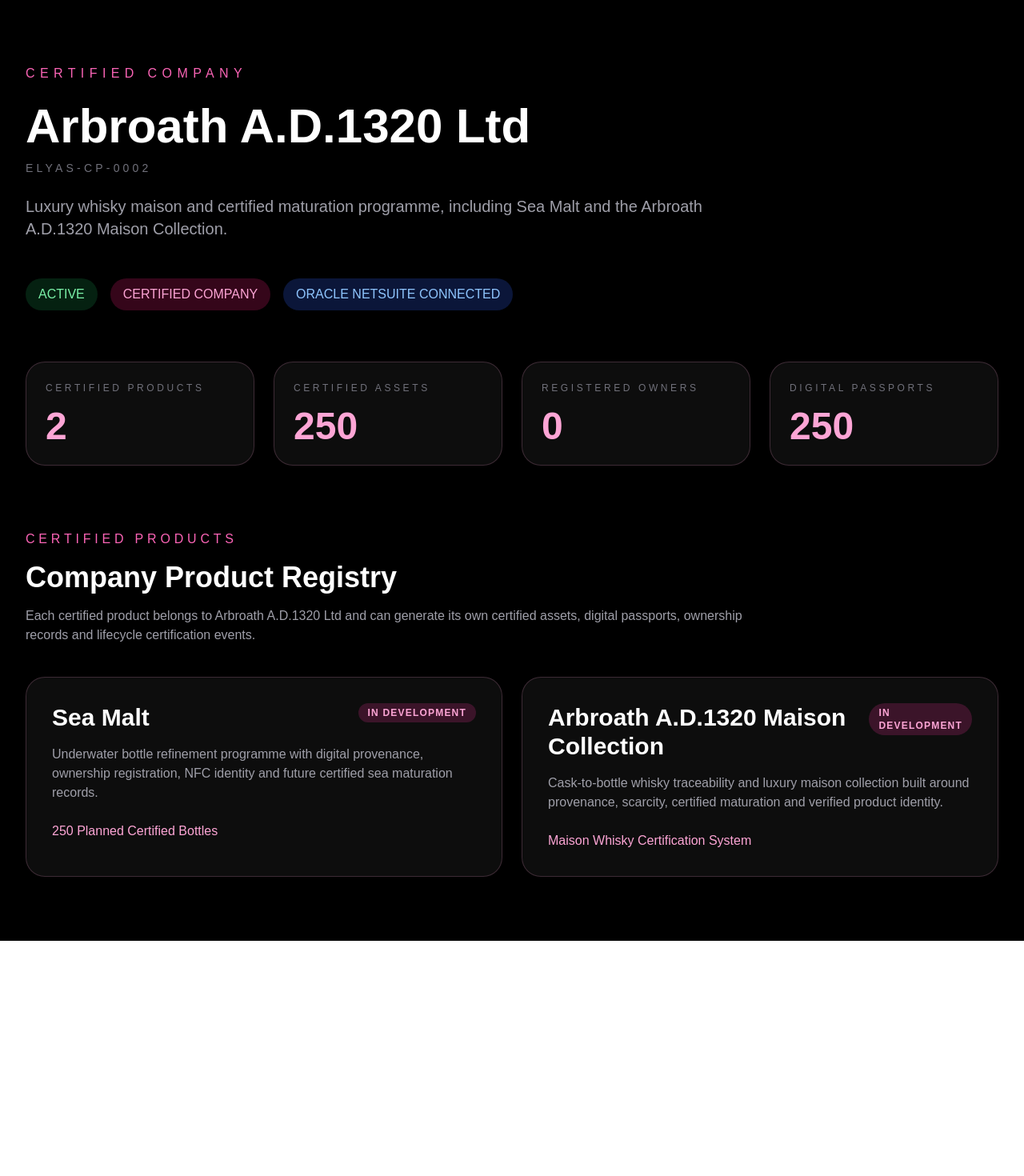
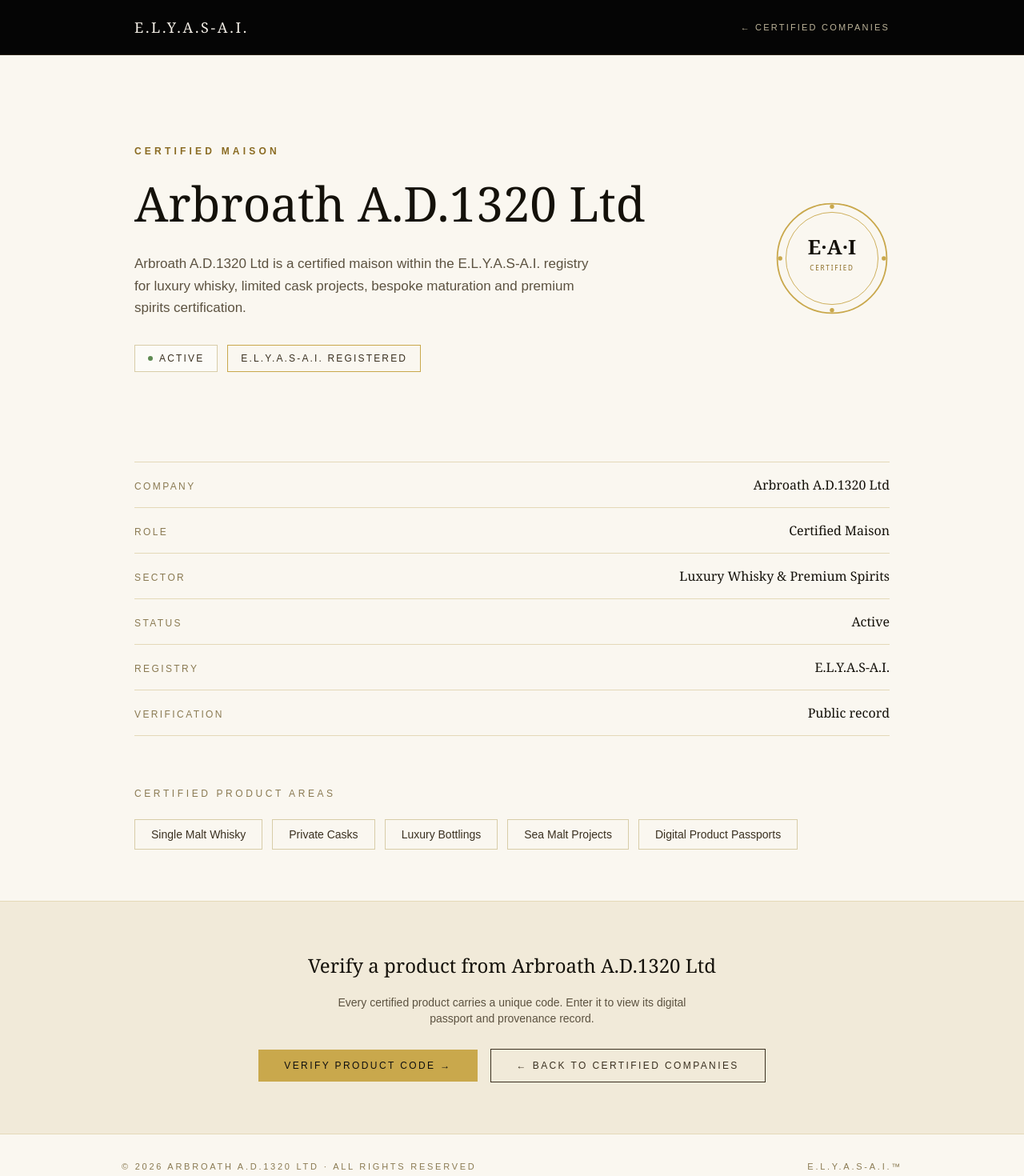
Before and after one commit to giorgiocozzolino-64/elyas-ai-platform, a Next.js app: page /companies/arbroath-ad1320 in a window 1280 px wide. Shown: the top 1470 px of the page at 80% size. Before the commit the page ends 1176 px from the top, so only its background shows below. Built offline with nearby package versions, Linux system fonts and the light colour scheme.

Commit message:
Update Arbroath certified company page

```diff
--- a/app/companies/arbroath-ad1320/page.tsx
+++ b/app/companies/arbroath-ad1320/page.tsx
@@ -1,125 +1,199 @@
-export default function ArbroathPage() {
+import Link from "next/link";
+
+export const dynamic = "force-dynamic";
+
+const certification = [
+  { label: "Company", value: "Arbroath A.D.1320 Ltd" },
+  { label: "Role", value: "Certified Maison" },
+  { label: "Sector", value: "Luxury Whisky & Premium Spirits" },
+  { label: "Status", value: "Active" },
+  { label: "Registry", value: "E.L.Y.A.S-A.I." },
+  { label: "Verification", value: "Public record" },
+];
+
+const areas = [
+  "Single Malt Whisky",
+  "Private Casks",
+  "Luxury Bottlings",
+  "Sea Malt Projects",
+  "Digital Product Passports",
+];
+
+export default function ArbroathCertifiedCompanyPage() {
   return (
-    <main className="min-h-screen bg-black text-white">
-      <div className="mx-auto max-w-7xl px-8 py-20">
-        <p className="uppercase tracking-[0.4em] text-pink-400">
-          Certified Company
+    <main className="min-h-screen bg-[#FAF7F0] text-[#14110A]">
+      <header className="border-b border-[#2A2318] bg-[#050505]">
+        <div className="mx-auto flex max-w-5xl items-center justify-between px-6 py-5 sm:px-10">
+          <Link
+            href="/"
+            className="font-serif text-lg tracking-[0.15em] text-[#F5F0E8]"
+          >
+            E.L.Y.A.S-A.I.
+          </Link>
+
+          <Link
+            href="/companies"
+            className="text-[11px] uppercase tracking-[0.2em] text-[#BDB49A] transition hover:text-[#C9A84C]"
+          >
+            ← Certified Companies
+          </Link>
+        </div>
+      </header>
+
+      <section className="mx-auto max-w-5xl px-6 py-20 sm:px-10 sm:py-28">
+        <div className="grid items-center gap-14 md:grid-cols-[1fr_auto]">
+          <div>
+            <p className="text-xs font-semibold uppercase tracking-[0.35em] text-[#8A6B22]">
+              Certified Maison
             </p>
 
-        <h1 className="mt-6 text-6xl font-bold">Arbroath A.D.1320 Ltd</h1>
+            <h1 className="mt-5 font-serif text-5xl leading-tight text-[#14110A] sm:text-6xl">
+              Arbroath A.D.1320 Ltd
+            </h1>
 
-        <p className="mt-3 text-sm uppercase tracking-[0.3em] text-zinc-500">
-          ELYAS-CP-0002
+            <p className="mt-6 max-w-xl text-[17px] leading-relaxed text-[#5C5240]">
+              Arbroath A.D.1320 Ltd is a certified maison within the
+              E.L.Y.A.S-A.I. registry for luxury whisky, limited cask projects,
+              bespoke maturation and premium spirits certification.
             </p>
 
-        <p className="mt-6 max-w-4xl text-xl text-zinc-400">
-          Luxury whisky maison and certified maturation programme, including
-          Sea Malt and the Arbroath A.D.1320 Maison Collection.
+            <div className="mt-8 flex flex-wrap items-center gap-3">
+              <span className="inline-flex items-center gap-2 border border-[#D8CDA8] bg-white/50 px-4 py-2 text-xs uppercase tracking-[0.18em] text-[#3A3020]">
+                <span className="h-1.5 w-1.5 rounded-full bg-[#5E8A52]" />
+                Active
+              </span>
+              <span className="inline-flex items-center border border-[#C9A84C] px-4 py-2 text-xs uppercase tracking-[0.18em] text-[#3A3020]">
+                E.L.Y.A.S-A.I. Registered
+              </span>
+            </div>
+          </div>
+
+          <CertificationSeal />
+        </div>
+      </section>
+
+      <section className="mx-auto max-w-5xl px-6 sm:px-10">
+        <div className="border-t border-[#E4D9B8]">
+          {certification.map((row) => (
+            <div
+              key={row.label}
+              className="flex flex-wrap items-baseline justify-between gap-2 border-b border-[#E4D9B8] py-4"
+            >
+              <span className="text-xs uppercase tracking-[0.2em] text-[#8A7A52]">
+                {row.label}
+              </span>
+              <span className="font-serif text-base text-[#14110A]">
+                {row.value}
+              </span>
+            </div>
+          ))}
+        </div>
+      </section>
+
+      <section className="mx-auto max-w-5xl px-6 py-16 sm:px-10">
+        <p className="text-xs uppercase tracking-[0.3em] text-[#8A7A52]">
+          Certified Product Areas
+        </p>
+        <div className="mt-6 flex flex-wrap gap-3">
+          {areas.map((area) => (
+            <span
+              key={area}
+              className="border border-[#D8CDA8] px-5 py-2 text-sm text-[#3A3020]"
+            >
+              {area}
+            </span>
+          ))}
+        </div>
+      </section>
+
+      <section className="border-t border-[#E4D9B8] bg-[#F1EAD9]">
+        <div className="mx-auto flex max-w-5xl flex-col items-center gap-5 px-6 py-16 text-center sm:px-10">
+          <p className="font-serif text-2xl text-[#14110A]">
+            Verify a product from Arbroath A.D.1320 Ltd
+          </p>
+          <p className="max-w-md text-sm text-[#5C5240]">
+            Every certified product carries a unique code. Enter it to view its
+            digital passport and provenance record.
           </p>
 
-        <div className="mt-12 flex flex-wrap gap-4">
-          <Badge color="green" text="ACTIVE" />
-          <Badge color="pink" text="CERTIFIED COMPANY" />
-          <Badge color="blue" text="ORACLE NETSUITE CONNECTED" />
+          <div className="mt-2 flex flex-wrap items-center justify-center gap-4">
+            <Link
+              href="/verify"
+              className="bg-[#C9A84C] px-8 py-3 text-xs uppercase tracking-[0.2em] text-[#0F0F0F] transition hover:bg-[#B8973F]"
+            >
+              Verify Product Code →
+            </Link>
+            <Link
+              href="/companies"
+              className="border border-[#3A3020] px-8 py-3 text-xs uppercase tracking-[0.2em] text-[#3A3020] transition hover:border-[#C9A84C] hover:text-[#8A6B22]"
+            >
+              ← Back to Certified Companies
+            </Link>
           </div>
-
-        <div className="mt-16 grid gap-6 md:grid-cols-4">
-          <Metric title="Certified Products" value="2" />
-          <Metric title="Certified Assets" value="250" />
-          <Metric title="Registered Owners" value="0" />
-          <Metric title="Digital Passports" value="250" />
-        </div>
-
-        <section className="mt-20">
-          <p className="uppercase tracking-[0.3em] text-pink-400">
-            Certified Products
-          </p>
-
-          <h2 className="mt-4 text-4xl font-bold">Company Product Registry</h2>
-
-          <p className="mt-4 max-w-4xl text-zinc-400">
-            Each certified product belongs to Arbroath A.D.1320 Ltd and can
-            generate its own certified assets, digital passports, ownership
-            records and lifecycle certification events.
-          </p>
-
-          <div className="mt-10 grid gap-6 md:grid-cols-2">
-            <ProductCard
-              title="Sea Malt"
-              description="Underwater bottle refinement programme with digital provenance, ownership registration, NFC identity and future certified sea maturation records."
-              status="IN DEVELOPMENT"
-              metric="250 Planned Certified Bottles"
-            />
-
-            <ProductCard
-              title="Arbroath A.D.1320 Maison Collection"
-              description="Cask-to-bottle whisky traceability and luxury maison collection built around provenance, scarcity, certified maturation and verified product identity."
-              status="IN DEVELOPMENT"
-              metric="Maison Whisky Certification System"
-            />
         </div>
       </section>
+
+      <footer className="border-t border-[#E4D9B8] bg-[#FAF7F0]">
+        <div className="mx-auto flex max-w-5xl flex-col items-center gap-2 px-6 py-8 text-center sm:flex-row sm:justify-between sm:text-left">
+          <span className="text-[11px] uppercase tracking-[0.25em] text-[#8A7A52]">
+            © 2026 Arbroath A.D.1320 Ltd · All Rights Reserved
+          </span>
+          <span className="text-[11px] uppercase tracking-[0.25em] text-[#8A7A52]">
+            E.L.Y.A.S-A.I.™
+          </span>
         </div>
+      </footer>
     </main>
   );
 }
 
-function Badge({
-  color,
-  text,
-}: {
-  color: "green" | "pink" | "blue";
-  text: string;
-}) {
-  const styles = {
-    green: "bg-green-900/40 text-green-300",
-    pink: "bg-pink-900/40 text-pink-300",
-    blue: "bg-blue-900/40 text-blue-300",
-  };
-
+function CertificationSeal() {
   return (
-    <span className={`rounded-full px-4 py-2 ${styles[color]}`}>
-      {text}
-    </span>
-  );
-}
-
-function Metric({ title, value }: { title: string; value: string }) {
-  return (
-    <div className="rounded-3xl border border-pink-300/20 bg-white/5 p-6">
-      <p className="text-xs uppercase tracking-[0.3em] text-zinc-500">
-        {title}
-      </p>
-
-      <p className="mt-4 text-5xl font-bold text-pink-300">{value}</p>
+    <div className="mx-auto h-32 w-32 sm:h-36 sm:w-36">
+      <svg viewBox="0 0 160 160" className="h-full w-full">
+        <circle
+          cx="80"
+          cy="80"
+          r="76"
+          fill="none"
+          stroke="#C9A84C"
+          strokeWidth="2"
+        />
+        <circle
+          cx="80"
+          cy="80"
+          r="64"
+          fill="none"
+          stroke="#C9A84C"
+          strokeWidth="1"
+        />
+        <text
+          x="80"
+          y="74"
+          textAnchor="middle"
+          fontFamily="Georgia, serif"
+          fontSize="28"
+          fontWeight="700"
+          fill="#14110A"
+        >
+          E·A·I
+        </text>
+        <text
+          x="80"
+          y="97"
+          textAnchor="middle"
+          fontFamily="system-ui, sans-serif"
+          fontSize="9"
+          letterSpacing="2"
+          fill="#8A6B22"
+        >
+          CERTIFIED
+        </text>
+        <circle cx="80" cy="8" r="3" fill="#C9A84C" />
+        <circle cx="80" cy="152" r="3" fill="#C9A84C" />
+        <circle cx="8" cy="80" r="3" fill="#C9A84C" />
+        <circle cx="152" cy="80" r="3" fill="#C9A84C" />
+      </svg>
     </div>
   );
 }
-
-function ProductCard({
-  title,
-  description,
-  status,
-  metric,
-}: {
-  title: string;
-  description: string;
-  status: string;
-  metric: string;
-}) {
-  return (
-    <div className="rounded-3xl border border-pink-300/20 bg-white/5 p-8 transition hover:border-pink-300/60 hover:bg-pink-500/10">
-      <div className="flex items-start justify-between gap-4">
-        <h3 className="text-3xl font-bold">{title}</h3>
-
-        <span className="rounded-full bg-pink-500/20 px-3 py-1 text-xs font-bold tracking-widest text-pink-300">
-          {status}
-        </span>
-      </div>
-
-      <p className="mt-4 text-zinc-400">{description}</p>
-
-      <div className="mt-6 text-pink-300">{metric}</div>
-    </div>
-  );
-}
```
Lines whose indentation alone changed are shown as unchanged.
